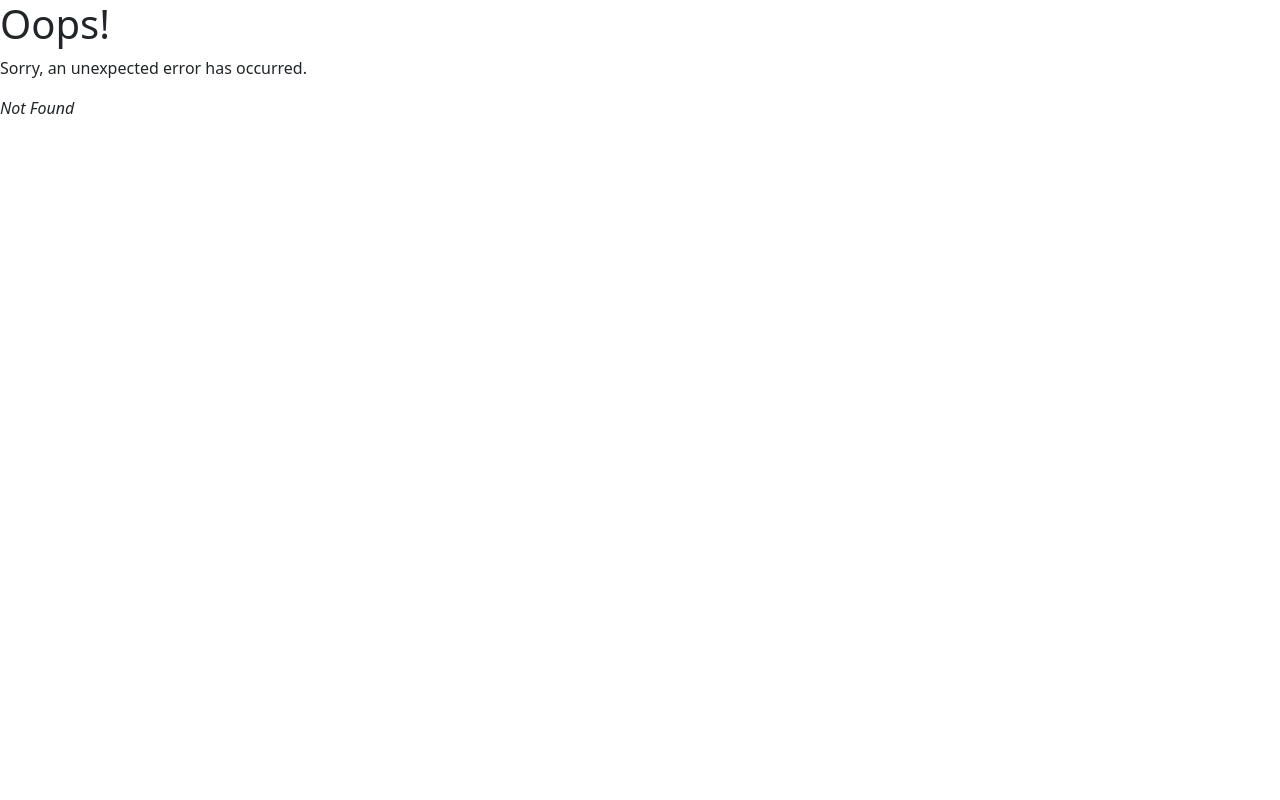
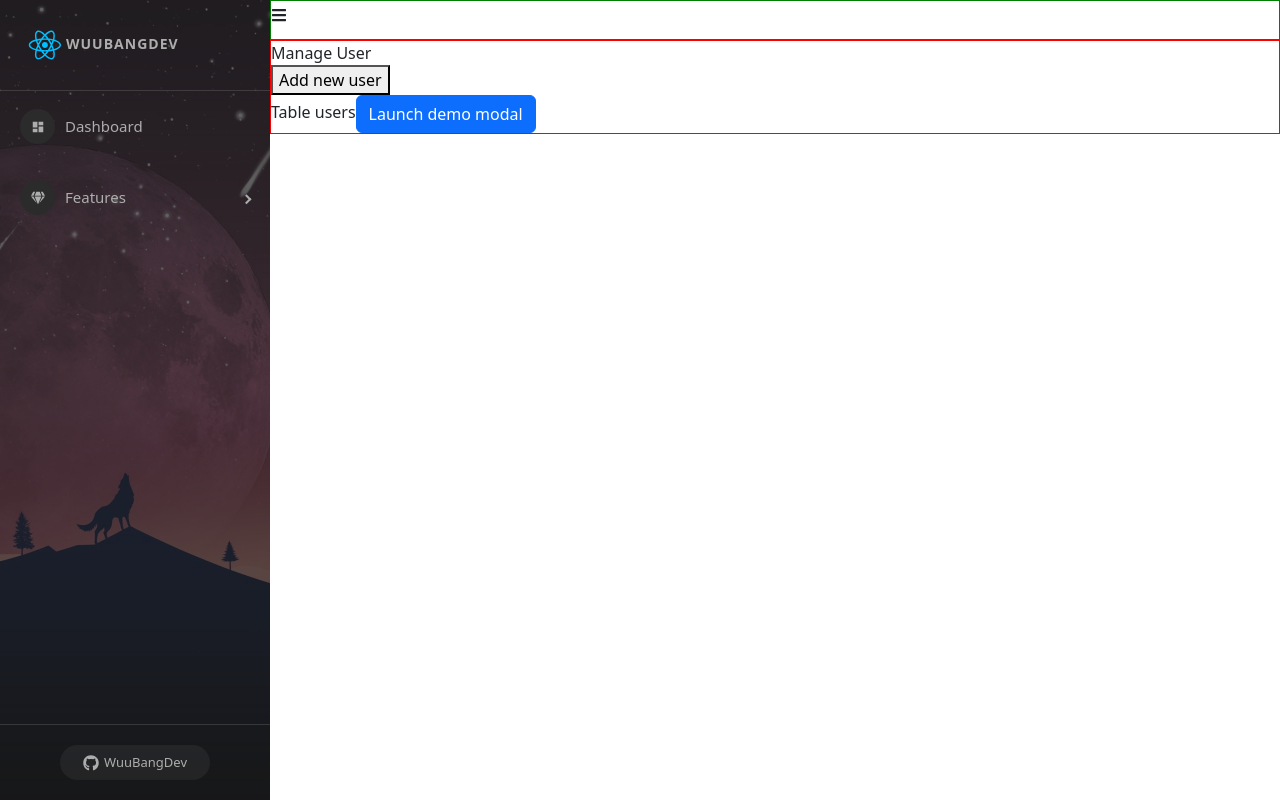
Before and after one commit to wuubangdev/demo-reacts-app, a React (Create React App) app: page /admins/manage-users in a window 1280 px wide. Before the commit this address had no page. Built offline with nearby package versions, Linux system fonts and the light colour scheme.

Commit message:
add modal create user

```diff
--- a/src/App.scss
+++ b/src/App.scss
@@ -80,7 +80,14 @@
               background-color: #303030;
               color: white;
               height: 40px;
+              border: none;
+
+              &:hover {
+                background-color: black;
+              }
             }
+
+
           }
         }
       }
--- a/src/components/Admin/Admin.js
+++ b/src/components/Admin/Admin.js
@@ -2,6 +2,7 @@
 import './Admin.scss';
 import { FaBars } from 'react-icons/fa';
 import { useState } from "react";
+import { Outlet } from "react-router-dom";
 
 const Admin = (props) => {
     const [collapsed, setCollapsed] = useState(false);
@@ -12,8 +13,13 @@
                 <SideBar collapsed={collapsed} />
             </div>
             <div className="admin-content">
-                <FaBars onClick={() => setCollapsed(!collapsed)} />
-                content goes here
+                <div className="admin-header">
+                    <FaBars onClick={() => setCollapsed(!collapsed)} />
+
+                </div>
+                <div className="admin-main">
+                    <Outlet />
+                </div>
             </div>
         </div>
     )
--- a/src/components/Admin/Admin.scss
+++ b/src/components/Admin/Admin.scss
@@ -1,8 +1,22 @@
 .admin-container {
     display: flex;
+
     .admin-sidebar {
         .pro-sidebar {
             height: 100vh !important;
-            }
+        }
+    }
+
+    .admin-content {
+        width: 100%;
+
+        .admin-header {
+            height: 40px;
+            border: 1px solid green;
+        }
+
+        .admin-main {
+            border: 1px solid red;
+        }
     }
 }
--- a/src/components/Admin/SideBar.js
+++ b/src/components/Admin/SideBar.js
@@ -13,6 +13,7 @@
 import { MdDashboard } from "react-icons/md";
 import sidebarBg from '../../assets/bg2.jpg';
 import './SideBar.scss';
+import { Link } from 'react-router-dom';
 
 
 const SideBar = (props) => {
@@ -50,6 +51,7 @@
                             icon={<MdDashboard />}
                         >
                             Dashboard
+                            <Link to={"/admins"} />
                         </MenuItem>
                     </Menu>
                     <Menu iconShape="circle">
@@ -57,7 +59,10 @@
                             icon={<FaGem />}
                             title={"Features"}
                         >
-                            <MenuItem> Quản lý Users</MenuItem>
+                            <MenuItem>
+                                Quản lý Users
+                                <Link to={"/admins/manage-users"} />
+                            </MenuItem>
                             <MenuItem> Quản lý bài Quiz</MenuItem>
                             <MenuItem>Quản lý câu hỏi</MenuItem>
                         </SubMenu>
--- /dev/null
+++ b/src/components/Admin/content/DashBoard.js
@@ -0,0 +1,8 @@
+const DashBoard = (props) => {
+    return (
+        <div>
+            DashBoard
+        </div>
+    )
+}
+export default DashBoard;
--- /dev/null
+++ b/src/components/Admin/content/ManageUser.js
@@ -0,0 +1,24 @@
+import ModalCreateUser from "./ModalCreateUser";
+
+
+const ManageUser = (props) => {
+    return (
+        <div className="manage-user-container">
+            <div className="title">
+                Manage User
+            </div>
+            <div className="user-content">
+                <div>
+                    <button>
+                        Add new user
+                    </button>
+                </div>
+                <div>
+                    Table users
+                    <ModalCreateUser />
+                </div>
+            </div>
+        </div>
+    )
+}
+export default ManageUser;
--- /dev/null
+++ b/src/components/Admin/content/ModalCreateUser.js
@@ -0,0 +1,67 @@
+import { useState } from 'react';
+import Button from 'react-bootstrap/Button';
+import Modal from 'react-bootstrap/Modal';
+
+const ModalCreateUser = (props) => {
+    const [show, setShow] = useState(false);
+    const handleClose = () => setShow(false);
+    const handleShow = () => setShow(true);
+
+
+    return (
+        <>
+            <Button variant="primary" onClick={handleShow}>
+                Launch demo modal
+            </Button>
+
+            <Modal
+                show={show}
+                onHide={handleClose}
+                size="xl"
+                backdrop="static"
+
+            >
+                <Modal.Header closeButton>
+                    <Modal.Title>Add new user</Modal.Title>
+                </Modal.Header>
+                <Modal.Body>
+                    <form className="row g-3">
+                        <div className="col-md-6">
+                            <label className="form-label">Email</label>
+                            <input type="email" className="form-control" />
+                        </div>
+                        <div className="col-md-6">
+                            <label className="form-label">Password</label>
+                            <input type="password" className="form-control" />
+                        </div>
+                        <div className="col-md-6">
+                            <label className="form-label">Username</label>
+                            <input type="text" className="form-control" />
+                        </div>
+                        <div className="col-md-6">
+                            <label className="form-label">Role</label>
+                            <select className="form-select">
+                                <option selected value={'USER'}>USER</option>
+                                <option value={'ADMIN'}>ADMIN</option>
+                            </select>
+                        </div>
+                        <div className="col-md-12">
+                            <label className="form-label">Image</label>
+                            <input type="file" className="form-control" />
+                        </div>
+                    </form>
+                </Modal.Body>
+                <Modal.Footer>
+                    <Button variant="secondary" onClick={handleClose}>
+                        Close
+                    </Button>
+                    <Button variant="primary" onClick={handleClose}>
+                        Save
+                    </Button>
+                </Modal.Footer>
+            </Modal>
+        </>
+    );
+}
+
+export default ModalCreateUser;
--- a/src/index.js
+++ b/src/index.js
@@ -13,7 +13,10 @@
 import ErrorPage from "./components/ErrorPage";
 import Admin from "./components/Admin/Admin";
 import HomePage from "./components/Home/HomePage";
+import DashBoard from "./components/Admin/content/DashBoard";
+import ManageUser from "./components/Admin/content/ManageUser";
 const router = createBrowserRouter([
+  //Home
   {
     path: "/",
     element: <App />,
@@ -21,14 +24,23 @@
     children: [
       { index: true, element: <HomePage /> },
       {
-        path: "/users",
+        path: "users",
         element: <User />,
       }
     ]
   },
+  //Admin
   {
     path: "/admins",
     element: <Admin />,
+    errorElement: <ErrorPage />,
+    children: [
+      { index: true, element: <DashBoard /> },
+      {
+        path: "manage-users",
+        element: <ManageUser />,
+      }
+    ]
   }
 ]);
 
```
